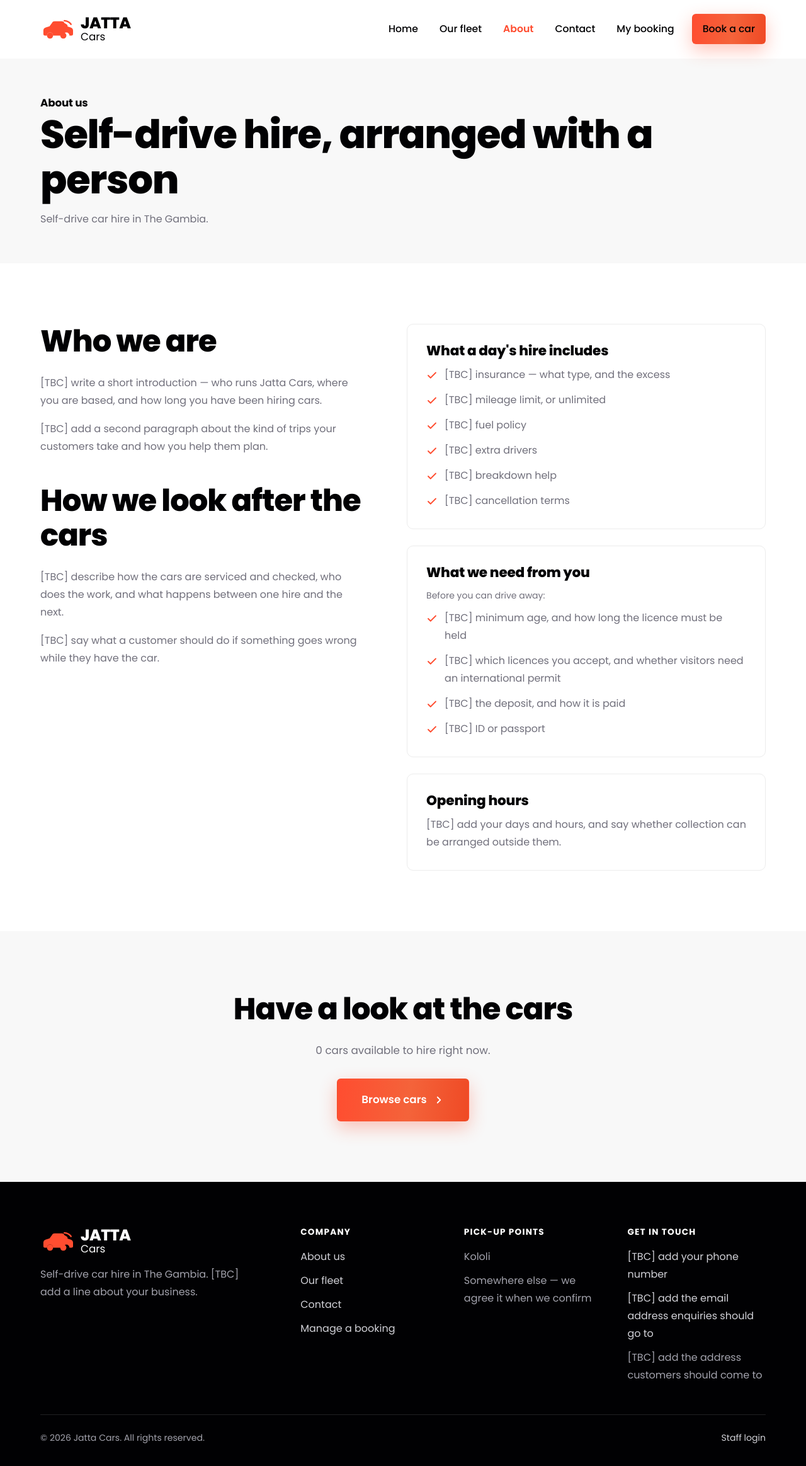
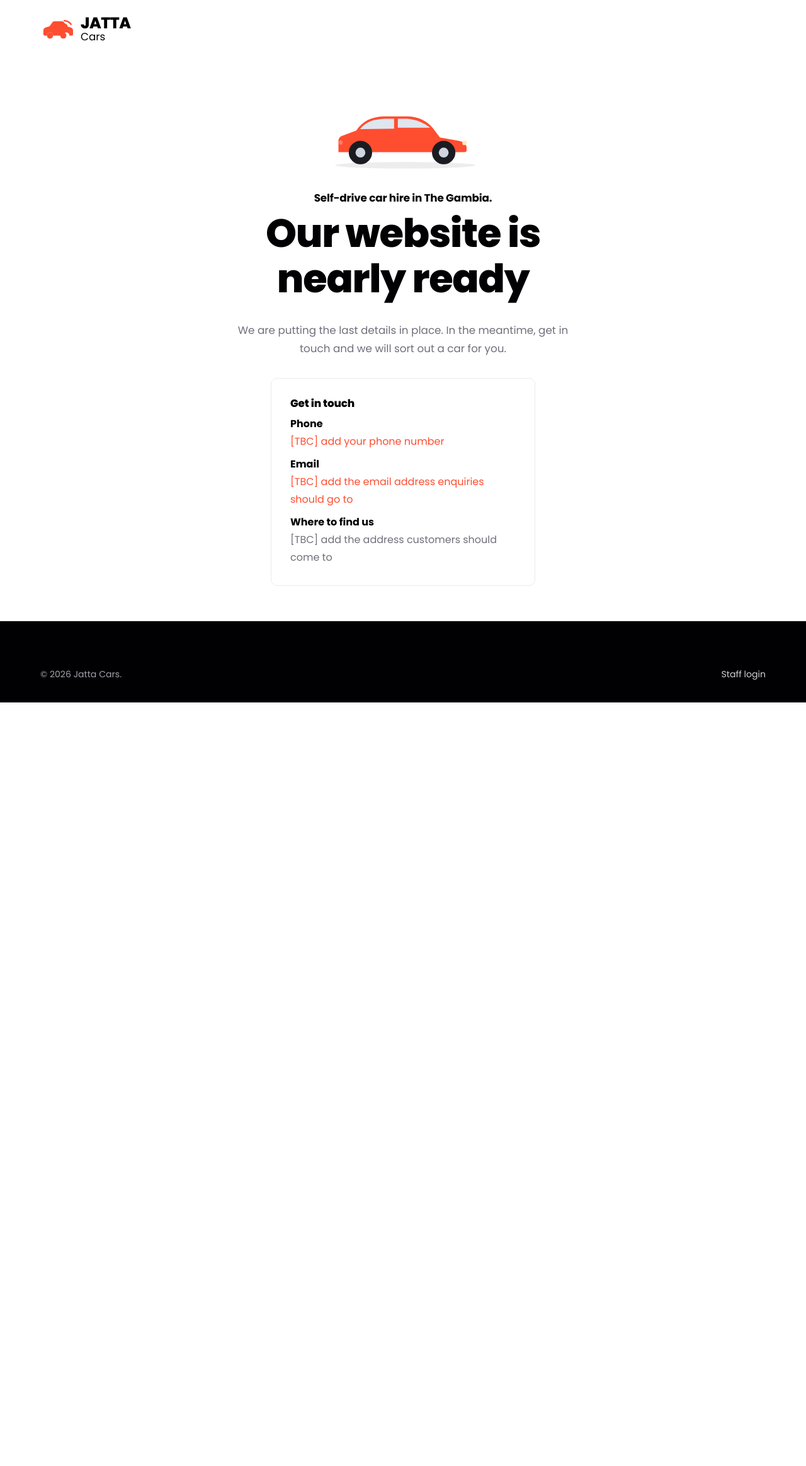
Before and after one commit to alasansilla/jatta_cars, a Flask app: page /about in a window 1280 px wide. Shown: the whole page at 63% size. After the commit the page ends 1115 px from the top, so only its background shows below. Run offline with Flask 3, Linux system fonts and the light colour scheme.

Commit message:
Keep the draft off the public internet until it is ready
A new install is now private. Visitors get a holding page with the
company's contact details; signed-in staff see the real site, so it can
still be built and checked in place. Settings -> Setup carries the switch
and warns when placeholder wording is still showing. The holding page
drops the site navigation, since every link on it would only lead back to
itself.

This closes the risk running through the whole draft: the fleet page
currently lists nothing, a car saved without a rate advertises D0.00 per
day, and unanswered policy questions render as "[TBC] the fuel policy" in
front of a customer. None of that can now reach the public by accident.

Fixes a serious bug found while writing the tests for it. save_settings
applied checkbox semantics -- absent means false -- to every boolean,
including on a partial update. The inline editor sends only what changed,
so editing a single sentence would have set site_live and show_reviews to
false: saving one heading would have taken the whole site offline. A full
group form still honours an unticked box, a partial save now leaves
untouched fields alone, and a test pins both halves down.

44 tests pass.

Co-Authored-By: Claude Opus 5 <noreply@anthropic.com>

```diff
--- a/app/public.py
+++ b/app/public.py
@@ -10,6 +10,24 @@ from .models import CATEGORIES, TRANSMISSIONS, Booking, Enquiry, Vehicle, db
 from .settings import current_settings
 
 bp = Blueprint("public", __name__)
+
+
+@bp.before_request
+def hold_until_published():
+    """Keep the public out until someone says the site is ready.
+
+    Staff signed in still see the real site, so the whole thing can be built and
+    checked in place. Everyone else gets a holding page — better than a customer
+    finding [TBC] wording or a car priced at zero.
+    """
+    if current_settings()["site_live"]:
+        return None
+    if session.get("admin_id"):
+        return None
+    response = make_response(render_template("holding.html", minimal=True))
+    # Nothing here should be cached: it changes the moment the site goes live.
+    response.headers["Cache-Control"] = "no-store"
+    return response
 
 
 def _search_filters():
--- a/app/settings.py
+++ b/app/settings.py
@@ -105,6 +105,23 @@ SCHEMA = [
                   default="Self-drive car hire in The Gambia. Book online in a couple of "
                           "minutes — nothing to pay on the website.",
                   help="The sentence search engines show under your site's name."),
+        ],
+    ),
+    Group(
+        "publishing", "Publishing",
+        "Whether the public can see the site yet. A new install starts as a draft, "
+        "so nothing half-written is ever reachable by a customer.",
+        [
+            Field("site_live", "Show the site to the public", type="boolean",
+                  default=False,
+                  help="While this is off, visitors get a short holding page and only "
+                       "signed-in staff see the real site. Turn it on when the setup "
+                       "checklist is clear."),
+            Field("holding_heading", "Holding page — heading",
+                  default="Our website is nearly ready"),
+            Field("holding_body", "Holding page — text", type="textarea", rows=4,
+                  default="We are putting the last details in place. In the meantime, "
+                          "get in touch and we will sort out a car for you."),
         ],
     ),
     Group(
@@ -447,26 +464,36 @@ def _forget_cache():
 def save_settings(submitted, group_key=None):
     """Write submitted values back.
 
-    `submitted` is the raw form mapping. Only keys belonging to `group_key` are
-    touched when it is given, so one form cannot clobber another group. A value
-    equal to its default is stored anyway, which keeps the admin form honest
-    about what it will show next time.
+    Two different callers, with genuinely different meanings:
+
+    * A full form for one group (`group_key` given). An unticked checkbox is
+      simply absent from the submission, so for that group's booleans absence
+      means False.
+    * A partial update — the inline editor sends only what changed. Here absence
+      means "not mentioned", so anything missing must be left exactly as it is.
+      Treating it as False would switch off every boolean on the site the moment
+      someone edited a sentence.
     """
     from .models import Setting, db
 
-    keys = FIELDS.keys() if group_key is None else [f.key for f in GROUPS[group_key].fields]
+    partial = group_key is None
+    keys = FIELDS.keys() if partial else [f.key for f in GROUPS[group_key].fields]
     rows = {row.key: row for row in Setting.query.filter(Setting.key.in_(list(keys))).all()}
 
     for key in keys:
         field = FIELDS[key]
-        if field.type == "boolean":
-            # An unticked checkbox is simply absent from a submitted form, so
-            # presence is the signal there. A caller passing a real bool means
-            # it literally, which the presence rule alone would get backwards.
-            supplied = submitted.get(key) if hasattr(submitted, "get") else None
-            raw = supplied if isinstance(supplied, bool) else key in submitted
+
+        if field.type == "boolean" and not partial:
+            raw = key in submitted
         elif key not in submitted:
             continue
+        elif field.type == "boolean":
+            supplied = submitted.get(key)
+            raw = (
+                supplied
+                if isinstance(supplied, bool)
+                else str(supplied).strip().lower() in ("1", "true", "on", "yes")
+            )
         else:
             raw = submitted.get(key)
 
--- a/app/static/css/style.css
+++ b/app/static/css/style.css
@@ -830,3 +830,14 @@ body.is-editing [data-edit-choice].is-changed { outline-color: var(--good); }
 }
 .edit-tools p { margin: 0 0 12px; }
 .edit-tools .hint { margin: 12px 0 0; }
+
+.editbar__draft {
+  background: var(--warn-tint);
+  color: var(--warn);
+  border-radius: 999px;
+  padding: 3px 12px;
+  font-size: .8rem;
+  font-weight: 700;
+  white-space: nowrap;
+}
+.editbar__draft:hover { text-decoration: none; background: #fbe9c8; }
--- /dev/null
+++ b/app/templates/holding.html
@@ -0,0 +1,25 @@
+{% extends "base.html" %}
+{% block title %}{{ company_name }}{% endblock %}
+{% block description %}{{ site.seo_description }}{% endblock %}
+
+{% block content %}
+<section class="section section--tight">
+  <div class="wrap center" style="max-width:620px">
+    <img src="{{ url_for('static', filename=site.home_hero_image) }}" alt=""
+         style="margin:0 auto 28px;max-width:260px">
+    <p class="eyebrow">{{ site.company_tagline }}</p>
+    <h1>{{ site.holding_heading }}</h1>
+    <div class="lede" style="margin:0 auto 32px">{{ site.holding_body | paragraphs }}</div>
+
+    <div class="panel" style="text-align:left;max-width:420px;margin:0 auto">
+      <h3 style="font-size:1.05rem">Get in touch</h3>
+      <p style="margin-bottom:8px"><strong style="color:var(--ink)">Phone</strong><br>
+        <a href="tel:{{ company_phone | replace(' ', '') }}">{{ company_phone }}</a></p>
+      <p style="margin-bottom:8px"><strong style="color:var(--ink)">Email</strong><br>
+        <a href="mailto:{{ company_email }}">{{ company_email }}</a></p>
+      <p style="margin-bottom:0"><strong style="color:var(--ink)">Where to find us</strong><br>
+        {{ company_address }}</p>
+    </div>
+  </div>
+</section>
+{% endblock %}
--- a/app/templates/partials/editbar.html
+++ b/app/templates/partials/editbar.html
@@ -7,6 +7,11 @@
       </svg>
       <span class="editbar__who">Editing as {{ session.get('admin_username') }}</span>
     </span>
+
+    {% if not site.site_live %}
+      <a class="editbar__draft" href="{{ url_for('admin.checklist') }}"
+         title="Only you can see this. Click to publish.">Draft — not public</a>
+    {% endif %}
 
     <span class="editbar__status" id="edit-status"></span>
 
--- a/app/templates/partials/footer.html
+++ b/app/templates/partials/footer.html
@@ -1,5 +1,11 @@
 <footer class="site-footer">
   <div class="wrap">
+    {% if minimal %}
+      <div class="footer-bottom" style="border:none;margin:0;padding:0">
+        <span>&copy; {{ current_year }} {{ company_name }}.</span>
+        <a href="{{ url_for('admin.dashboard') }}">Staff login</a>
+      </div>
+    {% else %}
     <div class="footer-grid">
       <div>
         <div class="brand" style="margin-bottom:18px">
@@ -48,5 +54,6 @@
       <span>&copy; {{ current_year }} {{ company_name }}. All rights reserved.</span>
       <a href="{{ url_for('admin.dashboard') }}">Staff login</a>
     </div>
+    {% endif %}
   </div>
 </footer>
--- a/app/templates/partials/header.html
+++ b/app/templates/partials/header.html
@@ -13,6 +13,7 @@
       </span>
     </a>
 
+    {% if minimal %}{# holding page: nothing to navigate to yet #}{% else %}
     <input type="checkbox" id="nav-toggle" class="nav-toggle">
     <label for="nav-toggle" class="nav-burger" aria-label="Show menu">
       <svg width="26" height="26" viewBox="0 0 24 24" fill="none" stroke="currentColor" stroke-width="2.2" stroke-linecap="round" aria-hidden="true">
@@ -29,5 +30,6 @@
       <a href="{{ url_for('public.booking_lookup') }}" class="{{ 'is-active' if here in ['public.booking_lookup', 'public.booking_detail'] }}">My booking</a>
       <a class="btn btn--primary" href="{{ url_for('public.fleet') }}">Book a car</a>
     </nav>
+    {% endif %}
   </div>
 </header>
```
Also changed, not shown: app/admin.py (+22 -0 lines), app/templates/admin/checklist.html (+28 -1 lines), tests/test_booking_privacy.py (+3 -0 lines), tests/test_gambia_content.py (+89 -0 lines), README.md.
